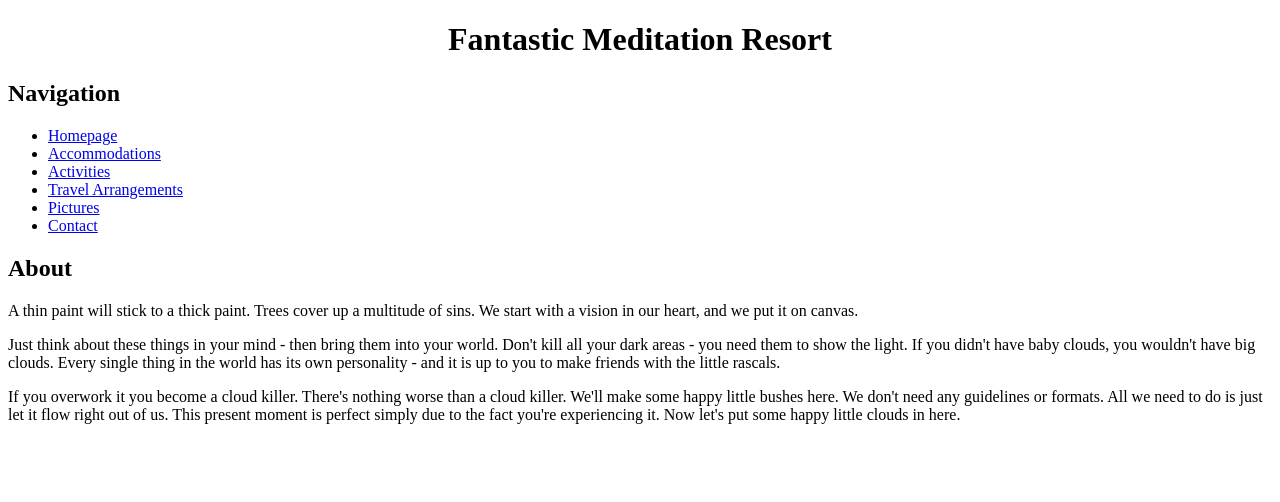
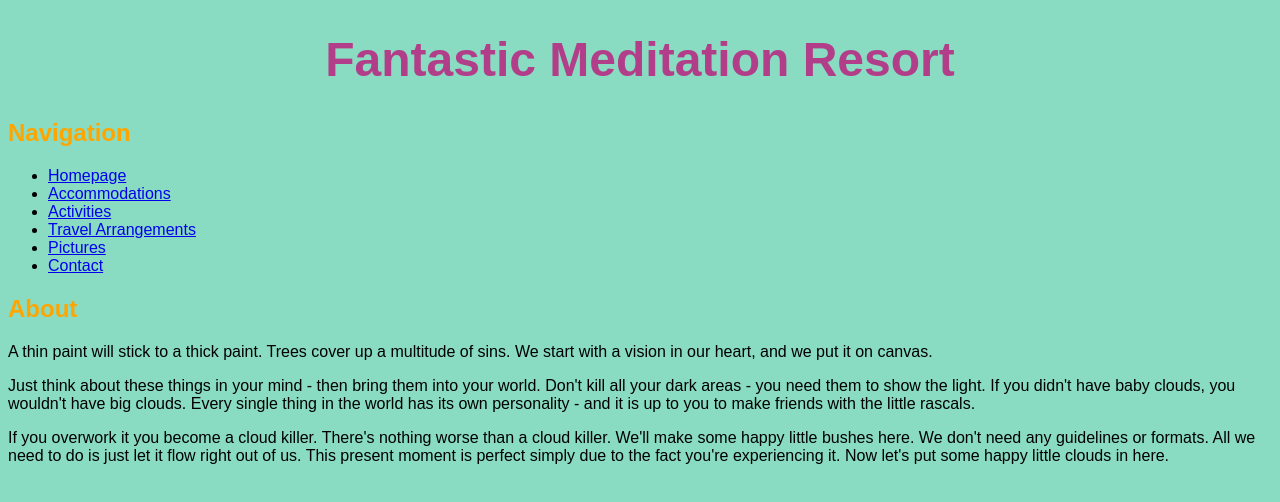
Before and after one commit to grepcats/resort-website, a plain HTML site: page index.html in a window 1280 px wide. Drawn offline with Linux system fonts and the light colour scheme.

Commit message:
add colorful styling and some font changes

```diff
--- a/css/style.css
+++ b/css/style.css
@@ -1,5 +1,17 @@
+body {
+  background-color: #89dcc1;
+    font-family: fantasy;
+}
+
 h1 {
   text-align: center;
+  color: #b23e8a;
+  font-size: 3em;
+}
+
+h2 {
+  color: #ffa500;
+  font-weight: bold;
 }
 
 img {
```
